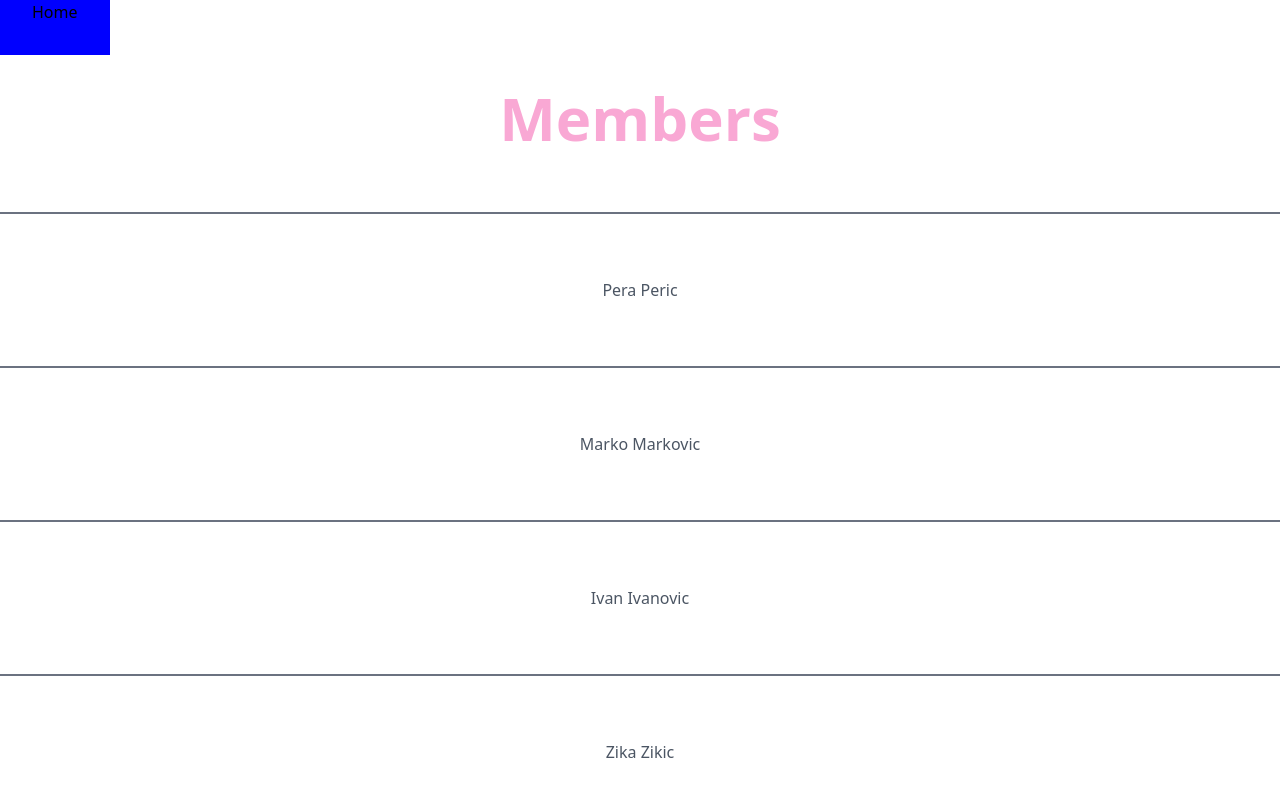
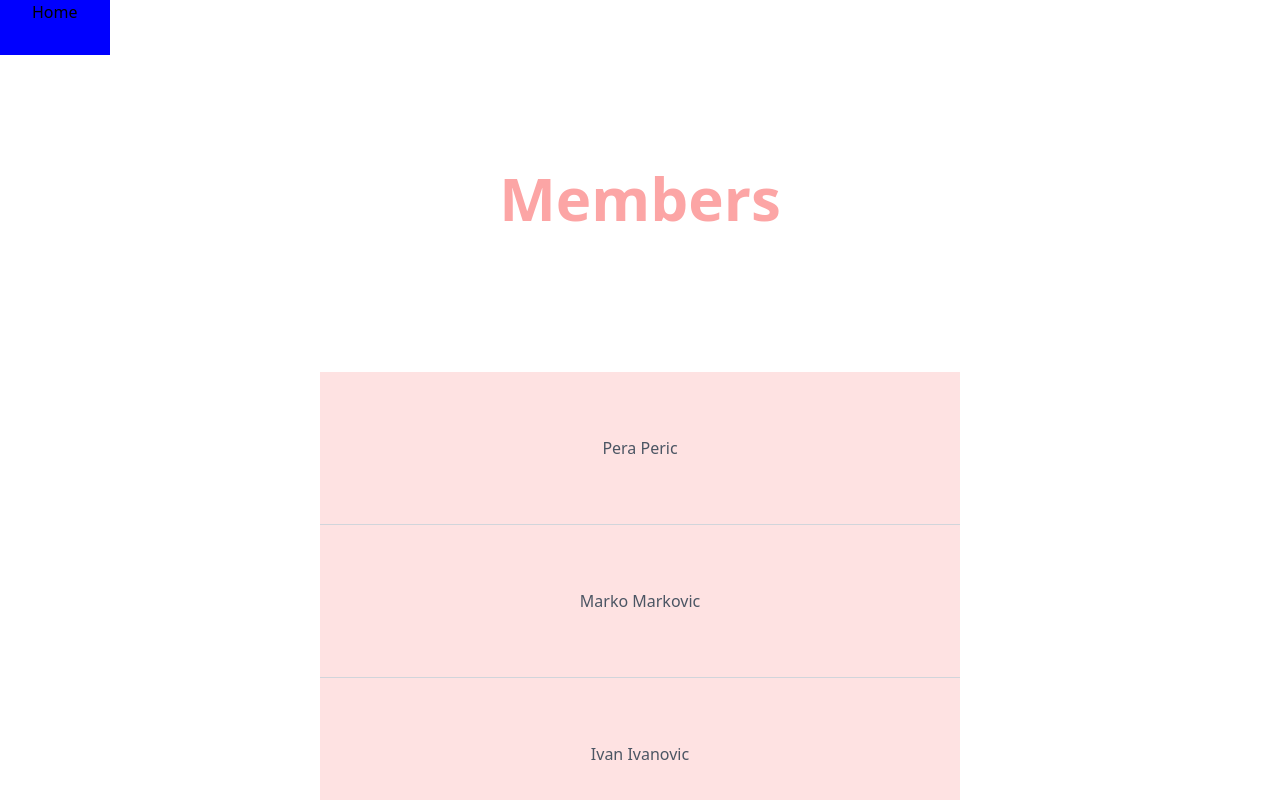
Before and after one commit to ivanaaaz/p1, a Next.js app: page / in a window 1280 px wide. Shown: the top 800 px of the page. Built offline with nearby package versions, Linux system fonts and the light colour scheme.

Commit message:
Custom colors and margins

```diff
--- a/components/MemberList/index.js
+++ b/components/MemberList/index.js
@@ -4,7 +4,7 @@ import '../../tailwind.config';
 
 const Member = ({ member }) => {
   return (
-    <li className="px-16 py-16 text-center border-gray-500 border-t-2">
+    <li className="px-16 py-16 text-center border-b border-gray-300">
       <Link href={'/members/' + member.id}>
         <a>
           <p>{member.name}</p>
@@ -16,7 +16,7 @@ const Member = ({ member }) => {
 
 const MemberList = ({ members }) => {
   return (
-    <ul className="text-gray-600">
+    <ul className="text-gray-600 bg-secondary-50 mt-20 mx-80 my-80 mb-40">
       {members.map((member) => (
         <Member key={member.id} member={member} />
       ))}
--- a/pages/index.js
+++ b/pages/index.js
@@ -12,8 +12,8 @@ const Home = () => {
         <meta name="description" content="Generated by create next app" />
         <link rel="icon" href="/favicon.ico" />
       </Head>
-      <main>
-        <h1 className="text-pink-300 text-6xl text-center font-semibold px-16 py-16">Members</h1>
+      <main className="mt-20">
+        <h1 className="text-secondary-300 text-6xl text-center font-semibold px-16 py-16">Members</h1>
         <MemberList members={members} />
       </main>
       <footer></footer>
--- a/tailwind.config.js
+++ b/tailwind.config.js
@@ -1,7 +1,16 @@
 module.exports = {
   purge: ['./pages/**/*.{js,ts,jsx,tsx}', './components/**/*.{js,ts,jsx,tsx}'],
   theme: {
-    extend: {},
+    extend: {
+      colors: {
+        primary: '#FEE2E2',
+        secondary: {
+          50: '#FEE2E2',
+          200: '#FECACA',
+          300: '#FCA5A5'
+        },
+      },
+    },
   },
   variants: {
     extend: {},
```
